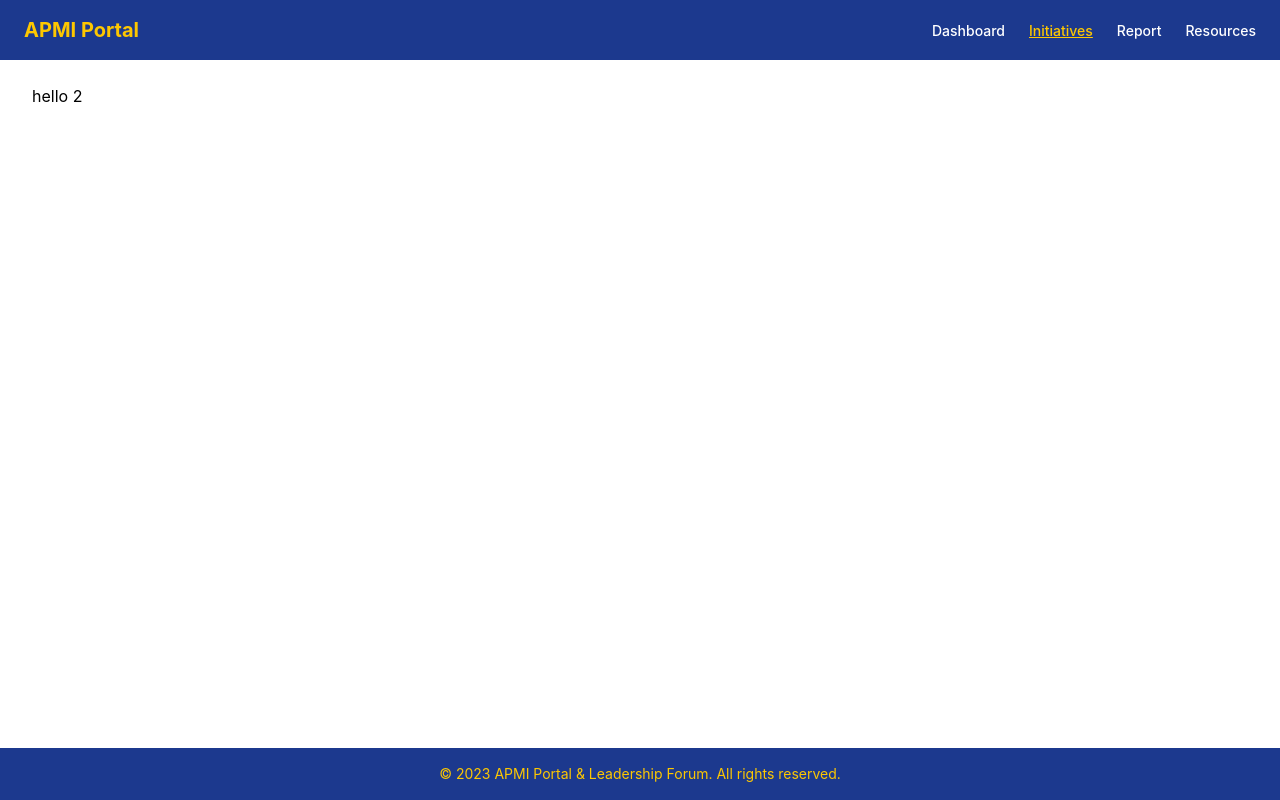
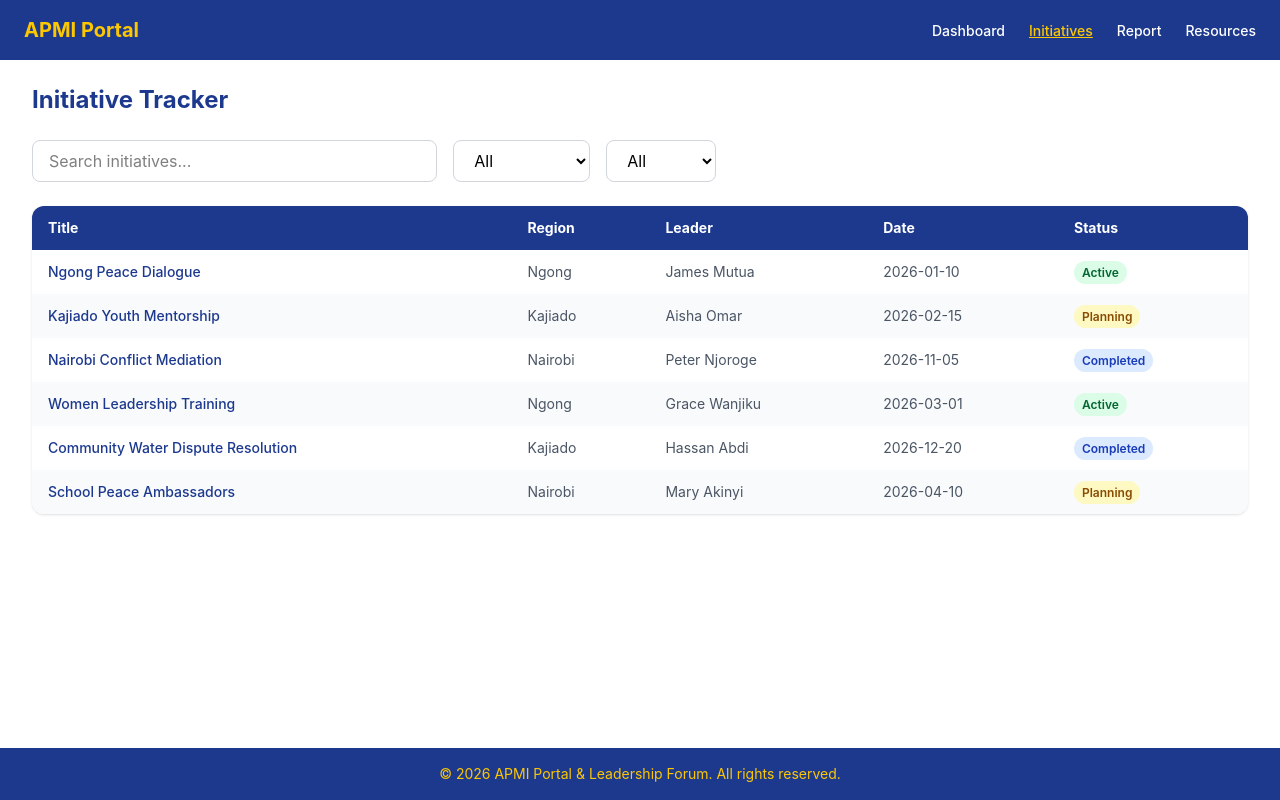
Before and after one commit to edwinonkundi68-cyber/apmi-portal, a React (Vite) app: page /initiatives in a window 1280 px wide. Built offline with nearby package versions, Linux system fonts and the light colour scheme.

Commit message:
feat: intiatives page with table , search, filters

```diff
--- a/src/components/AnnouncementFeed.jsx
+++ b/src/components/AnnouncementFeed.jsx
@@ -1,7 +1,7 @@
 const announcements = [
-  { id: 1, date: "May 15, 2025", message: "New peace dialogue scheduled in Ngong Hills this Friday." },
-  { id: 2, date: "May 10, 2025", message: "APMI Leadership graduation ceremony — 42 new certified leaders." },
-  { id: 3, date: "May 3, 2025", message: "Kajiado youth mentorship program now accepting applications." },
+  { id: 1, date: "May 15, 2026", message: "New peace dialogue scheduled in Ngong Hills this Friday." },
+  { id: 2, date: "May 10, 2026", message: "APMI Leadership graduation ceremony — 42 new certified leaders." },
+  { id: 3, date: "May 3, 2026", message: "Kajiado youth mentorship program now accepting applications." },
 ]
 
 const AnnouncementFeed = () => {
--- a/src/components/Footer.jsx
+++ b/src/components/Footer.jsx
@@ -2,7 +2,7 @@ const Footer = () => {
     return (
         <footer className="bg-blue-900 text-white text-center py-4 mt-10">
             <div className="text-sm text-yellow-400">
-                <p className="text-sm text-yellow-400">&copy; 2023 APMI Portal & Leadership Forum. All rights reserved.</p>
+                <p className="text-sm text-yellow-400">&copy; 2026 APMI Portal & Leadership Forum. All rights reserved.</p>
             </div>
         </footer>
     )
--- a/src/components/InitiativeTable.jsx
+++ b/src/components/InitiativeTable.jsx
@@ -1,4 +1,83 @@
+import { useState } from 'react'
+import initiatives from '../data/initiatives'
+import Badge from './Badge'
+
 const InitiativeTable = () => {
-    return <h1>hello</h1>
+  const [search, setSearch] = useState('')
+  const [statusFilter, setStatusFilter] = useState('All')
+  const [regionFilter, setRegionFilter] = useState('All')
+
+  const filtered = initiatives.filter((item) => {
+    const matchSearch = item.title.toLowerCase().includes(search.toLowerCase())
+    const matchStatus = statusFilter === 'All' || item.status === statusFilter
+    const matchRegion = regionFilter === 'All' || item.region === regionFilter
+    return matchSearch && matchStatus && matchRegion
+  })
+
+  return (
+    <div>
+      <div className="flex flex-col md:flex-row gap-4 mb-6">
+        <input
+          type="text"
+          placeholder="Search initiatives..."
+          value={search}
+          onChange={(e) => setSearch(e.target.value)}
+          className="border border-gray-300 rounded-lg px-4 py-2 w-full md:w-1/3 focus:outline-none focus:ring-2 focus:ring-blue-800"
+        />
+        <select
+          value={statusFilter}
+          onChange={(e) => setStatusFilter(e.target.value)}
+          className="border border-gray-300 rounded-lg px-4 py-2 focus:outline-none focus:ring-2 focus:ring-blue-800"
+        >
+          <option>All</option>
+          <option>Planning</option>
+          <option>Active</option>
+          <option>Completed</option>
+        </select>
+        <select
+          value={regionFilter}
+          onChange={(e) => setRegionFilter(e.target.value)}
+          className="border border-gray-300 rounded-lg px-4 py-2 focus:outline-none focus:ring-2 focus:ring-blue-800"
+        >
+          <option>All</option>
+          <option>Ngong</option>
+          <option>Kajiado</option>
+          <option>Nairobi</option>
+        </select>
+      </div>
+
+      <div className="overflow-x-auto rounded-xl shadow">
+        <table className="w-full text-sm text-left">
+          <thead className="bg-blue-900 text-white">
+            <tr>
+              <th className="px-4 py-3">Title</th>
+              <th className="px-4 py-3">Region</th>
+              <th className="px-4 py-3">Leader</th>
+              <th className="px-4 py-3">Date</th>
+              <th className="px-4 py-3">Status</th>
+            </tr>
+          </thead>
+          <tbody>
+            {filtered.length > 0 ? (
+              filtered.map((item, index) => (
+                <tr key={item.id} className={index % 2 === 0 ? 'bg-white' : 'bg-gray-50'}>
+                  <td className="px-4 py-3 font-medium text-blue-900">{item.title}</td>
+                  <td className="px-4 py-3 text-gray-600">{item.region}</td>
+                  <td className="px-4 py-3 text-gray-600">{item.leader}</td>
+                  <td className="px-4 py-3 text-gray-600">{item.date}</td>
+                  <td className="px-4 py-3"><Badge status={item.status} /></td>
+                </tr>
+              ))
+            ) : (
+              <tr>
+                <td colSpan="5" className="text-center py-6 text-gray-400">No initiatives found.</td>
+              </tr>
+            )}
+          </tbody>
+        </table>
+      </div>
+    </div>
+  )
 }
+
 export default InitiativeTable
--- a/src/data/initiatives.js
+++ b/src/data/initiatives.js
@@ -1,10 +1,10 @@
 const initiatives = [
-  { id: 1, title: "Ngong Peace Dialogue", region: "Ngong", status: "Active", leader: "James Mutua", date: "2025-01-10" },
-  { id: 2, title: "Kajiado Youth Mentorship", region: "Kajiado", status: "Planning", leader: "Aisha Omar", date: "2025-02-15" },
-  { id: 3, title: "Nairobi Conflict Mediation", region: "Nairobi", status: "Completed", leader: "Peter Njoroge", date: "2024-11-05" },
-  { id: 4, title: "Women Leadership Training", region: "Ngong", status: "Active", leader: "Grace Wanjiku", date: "2025-03-01" },
-  { id: 5, title: "Community Water Dispute Resolution", region: "Kajiado", status: "Completed", leader: "Hassan Abdi", date: "2024-12-20" },
-  { id: 6, title: "School Peace Ambassadors", region: "Nairobi", status: "Planning", leader: "Mary Akinyi", date: "2025-04-10" },
+  { id: 1, title: "Ngong Peace Dialogue", region: "Ngong", status: "Active", leader: "James Mutua", date: "2026-01-10" },
+  { id: 2, title: "Kajiado Youth Mentorship", region: "Kajiado", status: "Planning", leader: "Aisha Omar", date: "2026-02-15" },
+  { id: 3, title: "Nairobi Conflict Mediation", region: "Nairobi", status: "Completed", leader: "Peter Njoroge", date: "2026-11-05" },
+  { id: 4, title: "Women Leadership Training", region: "Ngong", status: "Active", leader: "Grace Wanjiku", date: "2026-03-01" },
+  { id: 5, title: "Community Water Dispute Resolution", region: "Kajiado", status: "Completed", leader: "Hassan Abdi", date: "2026-12-20" },
+  { id: 6, title: "School Peace Ambassadors", region: "Nairobi", status: "Planning", leader: "Mary Akinyi", date: "2026-04-10" },
 ]
 
 export default initiatives
--- a/src/pages/Initiatives.jsx
+++ b/src/pages/Initiatives.jsx
@@ -1,4 +1,12 @@
+import InitiativeTable from '../components/InitiativeTable'
+
 const Initiatives = () => {
-    return <h1>hello 2</h1>
+  return (
+    <div>
+      <h2 className="text-2xl font-bold text-blue-900 mb-6">Initiative Tracker</h2>
+      <InitiativeTable />
+    </div>
+  )
 }
+
 export default Initiatives
```
